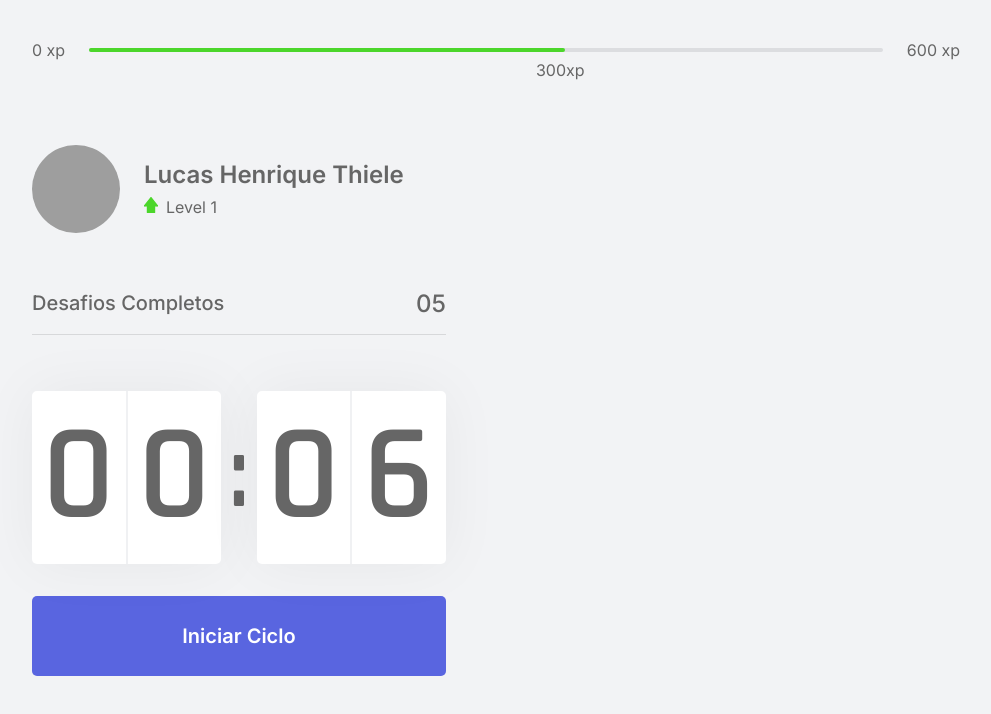
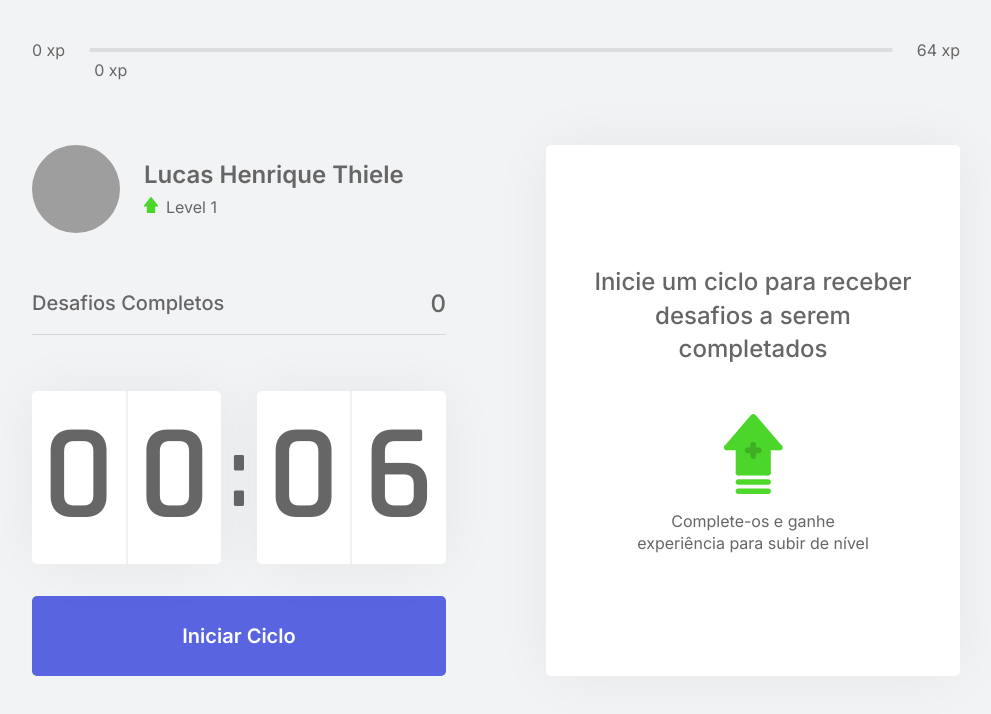
Before and after one commit to lucashthiele/moveit-next, a Next.js app: page / in a window 1280 px wide. Shown: the top 714 px of the page, without its empty margins (144-1135 px from the left). Built offline with nearby package versions, Linux system fonts and the light colour scheme; grey boxes are pictures that could not be loaded.

Commit message:
Aula03 - Contexto e Componentes

```diff
--- /dev/null
+++ b/challenges.json
@@ -0,0 +1,62 @@
+[
+  {
+    "type": "body",
+    "description": "Estique um de seus braços com a palma da mão virada para frente e puxe os dedos para cima por 10 segundos por mão.",
+    "amount": 80
+  },
+  {
+    "type": "body",
+    "description": "Estique seu braço contra o peito e puxe-o utilizando o outro braço por 10 segundos por braço.",
+    "amount": 60
+  },
+  {
+    "type": "body",
+    "description": "Puxe seu pescoço com a ajuda da mão para a direita e para a esquerda, permanecendo na posição por alguns segundos.",
+    "amount": 70
+  },
+  {
+    "type": "body",
+    "description": "Com as duas mãos na parte de trás da cabeça, leve-a para baixo, alongando a parte de trás da região.",
+    "amount": 60
+  },
+  {
+    "type": "body",
+    "description": "Cruze as pernas e desça com as mãos esticadas em direção ao chão. Repita o movimento com a outra perna na frente.",
+    "amount": 100
+  },
+  {
+    "type": "body",
+    "description": "Sentado, abra as pernas e tente encostar as palmas das mãos no chão, repita 3 vezes por 5 segundos.",
+    "amount": 80
+  },
+  {
+    "type": "body",
+    "description": "Puxe o joelho de encontro ao peito e segure, troque de perna após 10 segundos.",
+    "amount": 50
+  },
+  {
+    "type": "body",
+    "description": "Sentado, cruze uma perna e incline seu tronco à frente, troque de perna após 10 segundos.",
+    "amount": 80
+  },
+  {
+    "type": "eye",
+    "description": "Sentado, feche os olhos e cubra-os com as palmas da mão durante 2 minutos, depois abra normalmente.",
+    "amount": 90
+  },
+  {
+    "type": "eye",
+    "description": "Em algum ambiente aberto, olhe o mais longe que puder em quatro direções por 3s, mexa apenas os olhos. Repita 3 vezes.",
+    "amount": 140
+  },
+  {
+    "type": "eye",
+    "description": "Usando os polegares, massage a área abaixo das sobrancelhas em movimentos circulares por 15 segundos.",
+    "amount": 70
+  },
+  {
+    "type": "body",
+    "description": "Em pé, gire a cintura o máximo que puder para a esquerda, segure por cinco segundos. Repita para a direita.",
+    "amount": 90
+  }
+]
--- /dev/null
+++ b/src/components/ChallengeBox.tsx
@@ -0,0 +1,48 @@
+import { useContext } from 'react';
+import { ChallengesContext } from '../contexts/ChallengeContext';
+import styles from '../styles/components/ChallengeBox.module.css'
+
+export function ChallengeBox() {
+   const { activeChallenge, resetChallenge } = useContext(ChallengesContext);
+
+    return (
+        <div className={ styles.challengeBoxContainer }>
+            { activeChallenge  ? (
+                <div className={ styles.challengeActive}>
+                    <header> Ganhe {activeChallenge.amount} xp</header>
+
+                    <main>
+                        <img src={`icons/${activeChallenge.type}.svg`} alt="body"/>
+                        <strong>Novo Desafio</strong>
+                        <p>{activeChallenge.description}</p>
+                    </main>
+
+                    <footer>
+                        <button
+                            type="button"
+                            className={ styles.failButton}
+                            onClick={resetChallenge}
+                            >
+                                Falhei
+                        </button>
+
+                        <button
+                            type="button"
+                            className={ styles.completedButton}
+                            >
+                                Completei
+                        </button>
+                    </footer>
+                </div>
+            ) : (
+                <div className={ styles.challengeNotActive }>
+                    <strong>Inicie um ciclo para receber desafios a serem completados</strong>
+                    <p>
+                        <img src="icons/level-up.svg" alt="LevelUp"/>
+                        Complete-os e ganhe experiência para subir de nível
+                    </p>
+                </div>
+                )}
+        </div>
+    )
+}
--- a/src/components/CompletedChallenges.tsx
+++ b/src/components/CompletedChallenges.tsx
@@ -1,10 +1,14 @@
+import { useContext } from 'react'
+import { ChallengesContext } from '../contexts/ChallengeContext'
 import styles from '../styles/components/CompletedChallenges.module.css'
 
 export function CompletedChallenges() {
+    const {challengesCompleted} = useContext(ChallengesContext)
+
     return(
         <div className={ styles.completedChallenges}>
             <span>Desafios Completos</span>
-            <span>05</span>
+            <span>{challengesCompleted}</span>
         </div>
     )
 }
--- a/src/components/Countdown.tsx
+++ b/src/components/Countdown.tsx
@@ -1,9 +1,12 @@
 import styles from '../styles/components/Countdown.module.css';
-import { useState, useEffect } from 'react';
+import { useState, useEffect, useContext } from 'react';
+import { ChallengesContext } from '../contexts/ChallengeContext';
 
 let countdownTimeout: NodeJS.Timeout;
 
 export function Countdown(){
+    const { starNewChallenge } = useContext(ChallengesContext);
+
     const [time, setTime] = useState(0.1 * 60);
     const [isActive, setIsActive] = useState(false);
     const [hasFinished, setHasFinished] = useState(false);
@@ -35,6 +38,7 @@
         else if (isActive && time === 0) {
             setHasFinished(true);
             setIsActive(false);
+            starNewChallenge();
         }
     }, [isActive, time]);
 
--- a/src/components/ExperienceBar.tsx
+++ b/src/components/ExperienceBar.tsx
@@ -1,18 +1,24 @@
+import { useContext } from 'react';
+import { ChallengesContext } from '../contexts/ChallengeContext';
 import styles from '../styles/components/ExperienceBar.module.css'
 
 
 export function ExperienceBar(){
+    const {currentExperience, experienceToNextLevel} = useContext(ChallengesContext)
+
+    const percentToNextLevel = Math.round(currentExperience * 100) / experienceToNextLevel;
+
     return (
         <header className={ styles.experienceBar }>
             <span>0 xp</span>
             <div>
-                <div style={{ width: '60%' }} />
-                <span className={ styles.currentExperience } style={{ left: '50%'}}>
-                    300xp
+                <div style={{ width: `${percentToNextLevel}%` }} />
+                <span className={ styles.currentExperience } style={{ left: `${percentToNextLevel}%`}}>
+                    {currentExperience} xp
                 </span>
             </div>
             <span>
-                600 xp
+                {experienceToNextLevel} xp
             </span>
         </header>
     );
--- /dev/null
+++ b/src/contexts/ChallengeContext.tsx
@@ -0,0 +1,56 @@
+import { createContext, useState, ReactNode } from 'react';
+import challenges from '../../challenges.json'
+
+interface ChallengesProviderProps {
+    children: ReactNode;
+}
+
+interface ChallengesContextData {
+    level: number;
+    currentExperience: number;
+    challengesCompleted: number;
+    activeChallenge: Challenge;
+    levelUp: () => void;
+    starNewChallenge: () => void;
+    resetChallenge: () => void;
+    experienceToNextLevel: number;
+}
+
+interface Challenge {
+    type: 'body' | 'eye';
+    description: string;
+    amount: number;
+}
+
+export const ChallengesContext = createContext({} as ChallengesContextData);
+
+export function ChallengesProvider({ children }: ChallengesProviderProps) {
+    const [level, setLevel] = useState(1);
+    const [currentExperience, setCurrentExperience] = useState(0);
+    const [challengesCompleted, setChallengesCompleted] = useState(0);
+    const[activeChallenge, setActiveChallenge] = useState(null)
+
+    const experienceToNextLevel = Math.pow((level + 1) * 4, 2)
+
+    function levelUp() {
+        setLevel(level + 1)
+    }
+
+    function starNewChallenge() {
+        const randomChallengeIndex = Math.floor(Math.random() * challenges.length)
+        const challenge = challenges[randomChallengeIndex];
+
+        setActiveChallenge(challenge)
+    }
+
+    function resetChallenge() {
+        setActiveChallenge(null);
+    }
+
+
+    return(
+        <ChallengesContext.Provider value={{ level, currentExperience, challengesCompleted, starNewChallenge ,levelUp, activeChallenge, resetChallenge, experienceToNextLevel, }}>
+            {children}
+        </ChallengesContext.Provider>
+    )
+}
--- a/src/pages/_app.tsx
+++ b/src/pages/_app.tsx
@@ -1,7 +1,14 @@
 import '../styles/global.css';
 
+import { ChallengesProvider } from '../contexts/ChallengeContext'
+
+
 function MyApp({ Component, pageProps }) {
-  return <Component {...pageProps} />
+  return (
+      <ChallengesProvider>
+          <Component {...pageProps} />
+      </ChallengesProvider>
+  )
 }
 
 export default MyApp
--- a/src/pages/index.tsx
+++ b/src/pages/index.tsx
@@ -6,6 +6,7 @@
 import Head from "next/head"
 
 import styles from "../styles/pages/Home.module.css"
+import { ChallengeBox } from "../components/ChallengeBox";
 
 
 
@@ -25,7 +26,7 @@
           <Countdown />
         </div>
         <div>
-
+          <ChallengeBox />
         </div>
       </section>
     </div>
--- /dev/null
+++ b/src/styles/components/ChallengeBox.module.css
@@ -0,0 +1,110 @@
+.challengeBoxContainer {
+    height: 100%;
+
+    border-radius: 5px;
+    box-shadow: 0 0 60px rgba(0, 0, 0, 0.05);
+    padding: 1.5rem 2rem;
+    background: var(--white);
+
+    display: flex;
+    flex-direction: column;
+    align-items: center;
+    justify-content: center;
+
+    text-align: center;
+}
+
+.challengeNotActive {
+    display: flex;
+    flex-direction: column;
+    align-items: center;
+}
+
+.challengeNotActive > strong {
+    font-size: 1.5rem;
+    font-weight: 500;
+    line-height: 1.4;
+}
+
+.challengeNotActive p {
+    display: flex;
+    flex-direction: column;
+    align-items: center;
+    line-height: 1.4;
+    max-width: 70%;
+    margin-top: 3rem;
+}
+
+.challengeNotActive p img {
+    margin-bottom: 1rem;
+}
+
+.challengeActive{
+    height: 100%;
+
+    display: flex;
+    flex-direction: column;
+}
+
+.challengeActive header {
+    color: var(--blue);
+    font-weight: 600;
+    font-size: 1.25rem;
+    padding: 0 2rem 1.5rem;
+    border-bottom: 1px solid var(--gray-line);
+}
+
+.challengeActive main {
+    flex: 1;
+    display: flex;
+    flex-direction: column;
+    align-items: center;
+    justify-content: center;
+}
+
+.challengeActive main strong {
+    font-size: 2rem;
+    font-weight: 600;
+    color: var(--title);
+    margin: 1.5rem 0 1rem;
+}
+
+.challengeActive main p{
+    line-height: 1.5;
+}
+
+.challengeActive footer {
+    display: grid;
+    grid-template-columns: 1fr 1fr;
+    gap: 1rem;
+}
+
+.challengeActive footer button{
+    height: 3rem;
+
+    display:flex;
+    align-items: center;
+    justify-content: center;
+
+    border: 0;
+    border-radius: 5px;
+
+    color: var(--white);
+
+    font-size: 1rem;
+    font-weight: 600;
+
+    transition: filter 0.2s;
+}
+
+.failButton{
+    background: var(--red);
+}
+
+.completedButton{
+    background: var(--green);
+}
+
+.challengeActive footer button:hover {
+    filter: brightness(0.9);
+}
--- a/src/styles/components/ExperienceBar.module.css
+++ b/src/styles/components/ExperienceBar.module.css
@@ -25,5 +25,5 @@
 span.currentExperience{
     position: absolute;
     top: 12px;
-    transform: translateX(50px);
+    transform: translateX(5px);
 }
```
